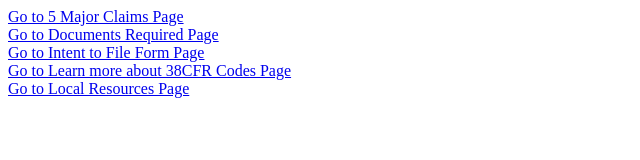
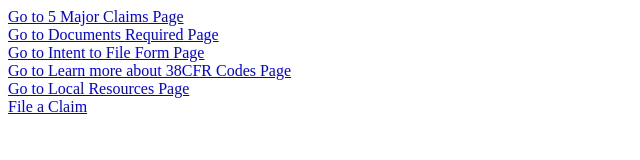
Before and after one commit to CMPSC3943FA24/team-5, a plain HTML site: page index.html in a window 1280 px wide. Shown: the whole page, without its empty margins (0-640 px from the left). Drawn offline with Linux system fonts and the light colour scheme.

Commit message:
Update index.html

```diff
--- a/index.html
+++ b/index.html
@@ -18,4 +18,7 @@
     <a href="Learn More About 38CFR Codes.html">Go to Learn more about 38CFR Codes Page</a>
     <br>
     <a href="Local Resources.html">Go to Local Resources Page</a>
+    <br>
+    <a href="File a Claim.html">File a Claim</a>
+
 </body>
```
